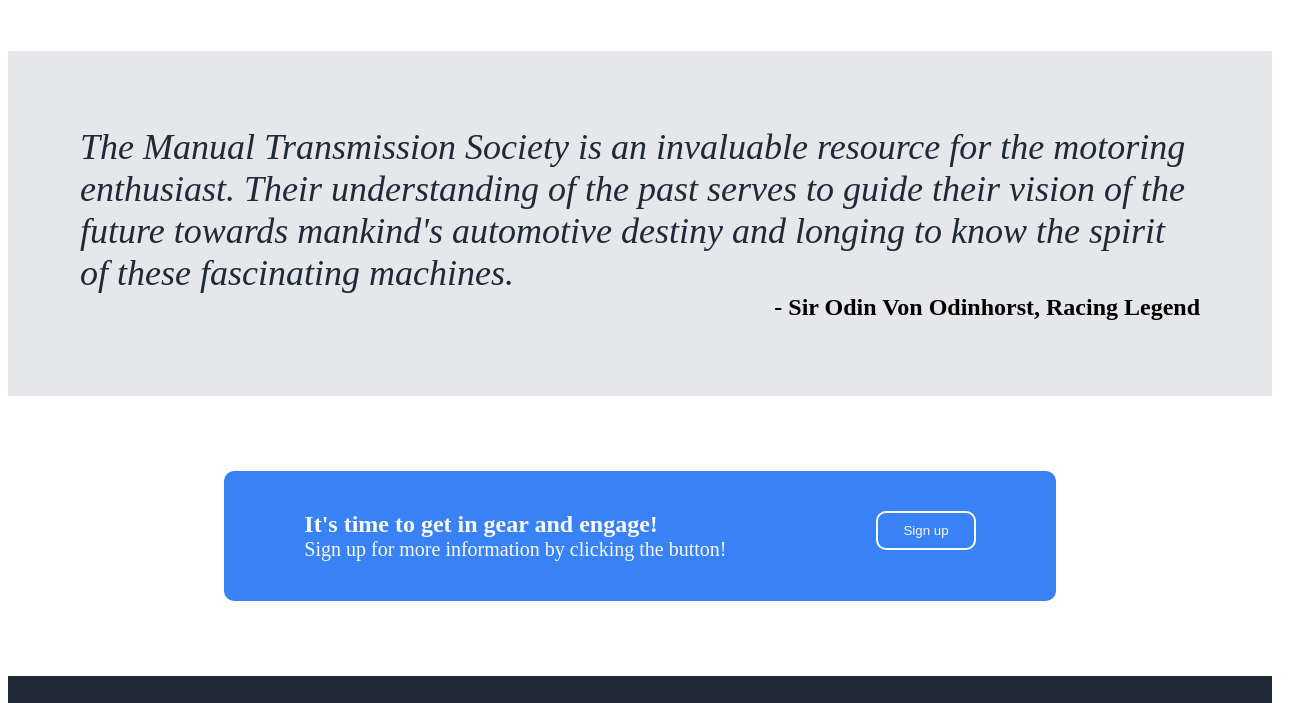
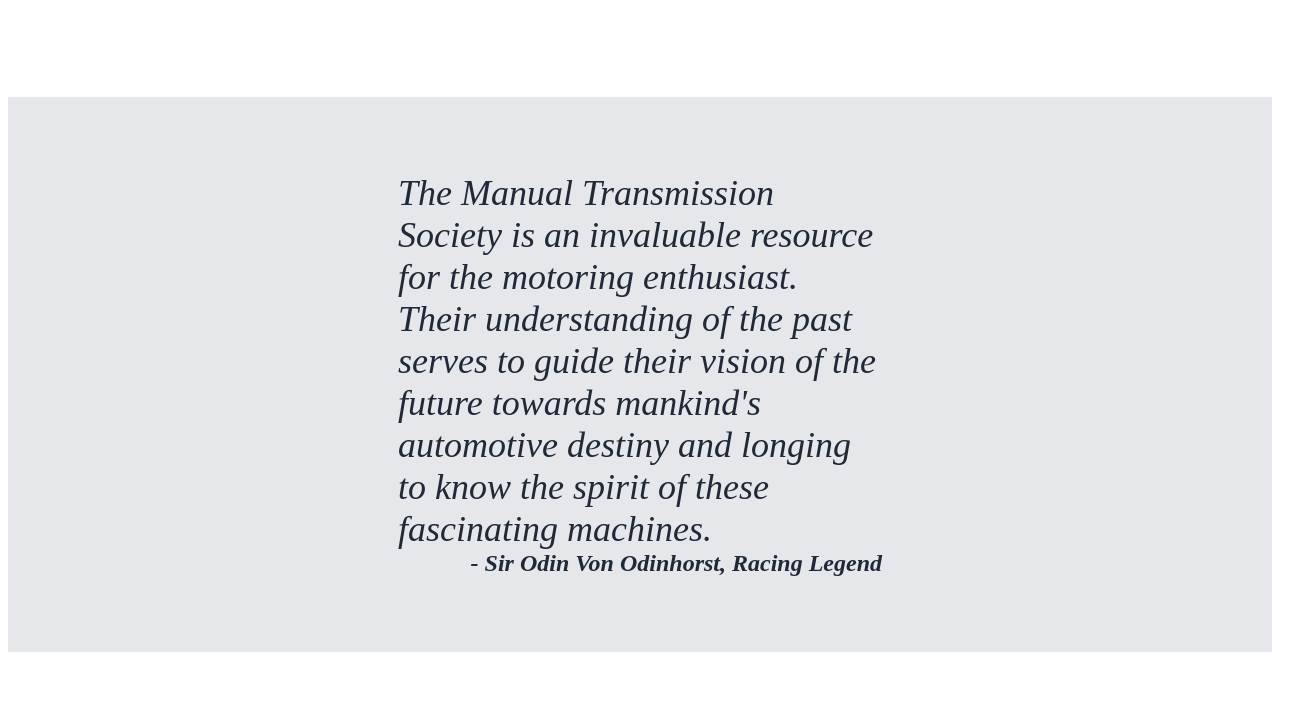
Before and after one commit to SonicResidue/landing-page, a plain HTML site: page index.html in a window 1280 px wide. Shown: the part 1042-1745 px from the top of the page, 1314 px wide, since content can reach past the window. Drawn offline with Linux system fonts and the light colour scheme.

Commit message:
fix spacing via css in .header.bottom and .quote; nest <sig> into <quote> in index

```diff
--- a/index.html
+++ b/index.html
@@ -59,8 +59,9 @@
             </div>
         </div>
         <div class="bsect">
-            <div class="quote">The Manual Transmission Society is an invaluable resource for the motoring enthusiast. Their understanding of the past serves to guide their vision of the future towards mankind's automotive destiny and longing to know the spirit of these fascinating machines.</div>
-            <div class="sig">- Sir Odin Von Odinhorst, Racing Legend</div>
+            <div class="quote">The Manual Transmission Society is an invaluable resource for the motoring enthusiast. Their understanding of the past serves to guide their vision of the future towards mankind's automotive destiny and longing to know the spirit of these fascinating machines.
+                <div class="sig">- Sir Odin Von Odinhorst, Racing Legend</div>
+            </div>
         </div>
         <div class="csect">
             <div class="action">
--- a/style.css
+++ b/style.css
@@ -45,11 +45,14 @@ a {
 .bottom {
     display: flex;
     justify-content: space-between;
+    gap: 300px;
     margin-top: 40px;
 }
 
 .bleft {
-    width: 711px;
+    /*width: 711px;*/
+    display: flex;
+    flex-direction: column;
 }
 
 .bold {
@@ -81,7 +84,6 @@ button {
 }
 
 /* main section starts below this line */
-
 
 .asect {
     display: flex;
@@ -127,12 +129,11 @@ button {
     display: flex;
     flex-direction: column;
     align-items: center;
-    padding-top: 75px;
-    padding-bottom: 75px;
+    padding: 75px 390px;
 }
 
 .quote, .sig {
-    width: 1120px;
+    display: flex;
 }
 
 .quote {
@@ -140,12 +141,12 @@ button {
     font-style: italic;
     font-weight: lighter; /* guide says "lighter" */
     font-size: 36px;
+    flex-direction: column;
 }
 
 .sig {
     font-size: 24px;
     font-weight: bold;
-    display: flex;
     justify-content: right;
 }
 
```
